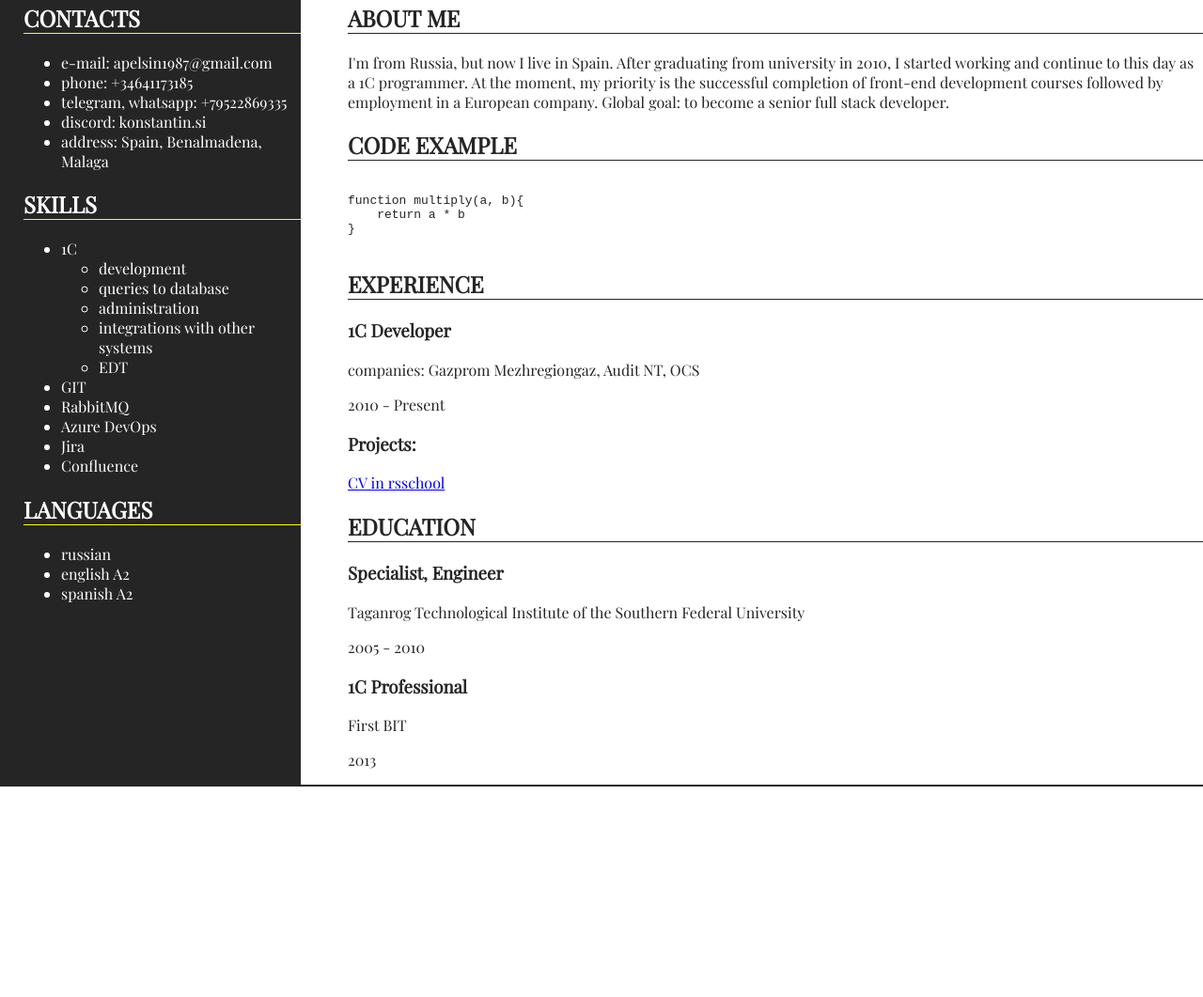
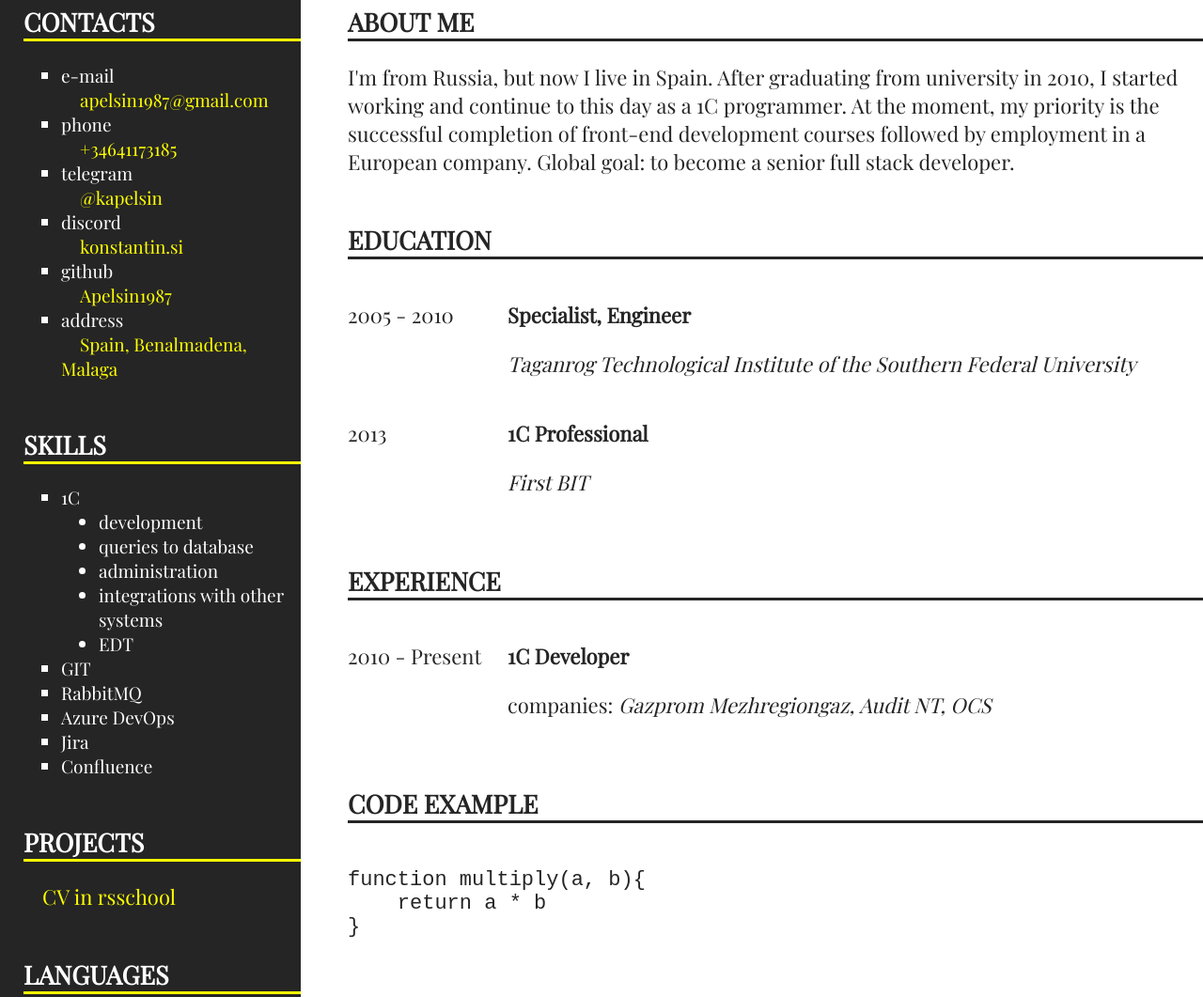
Before and after one commit to Apelsin1987/rsschool-cv, a plain HTML site: page index.html in a window 1280 px wide. Shown: the part 514-1575 px from the top of the page at 94% size. Before the commit the page ends 1351 px from the top, so only its background shows below. Drawn offline with nearby package versions, Linux system fonts and the light colour scheme.

Commit message:
feat: many design changes

```diff
--- a/index.html
+++ b/index.html
@@ -16,10 +16,11 @@
                 <ul class="nav-list">
                   <li class="nav-item"><a href="#contacts" class="nav-link">CONTACTS</a></li>
                   <li class="nav-item"><a href="#aboutme" class="nav-link">ABOUT ME</a></li>
+                  <li class="nav-item"><a href="#education" class="nav-link">EDUCATION</a></li>
                   <li class="nav-item"><a href="#skills" class="nav-link">SKILLS</a></li>
+                  <li class="nav-item"><a href="#experience" class="nav-link">EXPERIENCE</a></li>
                   <li class="nav-item"><a href="#code" class="nav-link">CODE EXAMPLE</a></li>
-                  <li class="nav-item"><a href="#experience" class="nav-link">EXPERIENCE</a></li>
-                  <li class="nav-item"><a href="#education" class="nav-link">EDUCATION</a></li>
+                  <li class="nav-item"><a href="#projects" class="nav-link">PROJECTS</a></li>
                   <li class="nav-item"><a href="#languages" class="nav-link">LANGUAGES</a></li>
                 </ul>
               </nav>
@@ -44,19 +45,20 @@
                 <section class="section-left">
                     <section class="section" id="contacts">
                         <h2 class="section-left-title">CONTACTS</h2>
-                        <ul>
-                            <li><span class="span-bold">e-mail:</span> apelsin1987@gmail.com</li>
-                            <li><span class="span-bold">phone:</span> +34641173185</li>
-                            <li><span class="span-bold">telegram, whatsapp:</span> +79522869335</li>
-                            <li><span class="span-bold">discord:</span> konstantin.si</li>
-                            <li><span class="span-bold">address:</span> Spain, Benalmadena, Malaga</li>
+                        <ul class="section-list">
+                            <li>e-mail<br><a href="mailto:apelsin1987@gmail.com" title="e-mail" target="_blank">apelsin1987@gmail.com</a></li>
+                            <li>phone<br><a href="tel:+34641173185" title="phone" target="_blank">+34641173185</a></li>
+                            <li>telegram<br><a href="https://t.me/kapelsin" title="telegram" target="_blank">@kapelsin</a></li>
+                            <li>discord<br><a href="https://discordapp.com/users/1152934307418099853/" title="discord" target="_blank">konstantin.si</a></li>
+                            <li>github<br><a href="https://github.com/Apelsin1987" title="github" target="_blank">Apelsin1987</a></li>
+                            <li>address<br><a href="https://www.google.com/maps/place/benalmadena" title="address" target="_blank">Spain, Benalmadena, Malaga</a></li>
                         </ul>
                     </section>
                     <section class="section" id="skills">
                         <h2 class="section-left-title">SKILLS</h2>
-                        <ul>
+                        <ul class="section-list">
                             <li>1C</li>
-                                <ul>
+                                <ul class="section-sublist">
                                     <li>development</li>
                                     <li>queries to database</li>
                                     <li>administration</li>
@@ -70,9 +72,13 @@
                             <li>Confluence</li>
                         </ul>
                     </section>
+                    <section class="section" id="projects">
+                        <h2 class="section-left-title">PROJECTS</h2>
+                        <p><a href="https://github.com/Apelsin1987/rsschool-cv" title="CV" target="_blank">CV in rsschool</a></p>
+                    </section>
                     <section class="section" id="languages">
                         <h2 class="section-left-title">LANGUAGES</h2>
-                        <ul>
+                        <ul class="section-list">
                             <li>russian</li>
                             <li>english A2</li>
                             <li>spanish A2</li>
@@ -84,30 +90,46 @@
                         <h2 class="section-right-title">ABOUT ME</h2>
                         <p>I'm from Russia, but now I live in Spain. After graduating from university in 2010, I started working and continue to this day as a 1C programmer. At the moment, my priority is the successful completion of front-end development courses followed by employment in a European company. Global goal: to become a senior full stack developer.</p>
                     </section>
+                    <section class="section" id="education">
+                        <h2 class="section-right-title">EDUCATION</h2>
+                        <section class="sections">
+                            <div class="section-years">
+                                <p>2005 - 2010</p>
+                            </div>
+                            <div class="section-info">
+                                <h3 class="section-subtitle">Specialist, Engineer</h3>
+                                <p><span class="span-italic">Taganrog Technological Institute of the Southern Federal University</span></p>
+                            </div>
+                        </section>
+                        <section class="sections">
+                            <div class="section-years">
+                                <p>2013</p>
+                            </div>
+                            <div class="section-info">
+                                <h3 class="section-subtitle">1C Professional</h3>
+                                <p><span class="span-italic">First BIT</span></p>
+                            </div>
+                        </section>
+                    </section>
+                    <section class="section" id="experience">
+                        <h2 class="section-right-title">EXPERIENCE</h2>
+                        <section class="sections">
+                            <div class="section-years">
+                                <p>2010 - Present</p>
+                            </div>
+                            <div class="section-info">
+                                <h3 class="section-subtitle">1C Developer</h3>
+                                <p>companies: <span class="span-italic">Gazprom Mezhregiongaz, Audit NT, OCS</span></p>
+                            </div>
+                        </section>
+                    </section>
                     <section class="section" id="code">
                         <h2 class="section-right-title">CODE EXAMPLE</h2>
-                        <pre><code>
+                        <pre><code><p>
 function multiply(a, b){
     return a * b
 }
-                        </code></pre>
-                    </section>
-                    <section class="section" id="experience">
-                        <h2 class="section-right-title">EXPERIENCE</h2>
-                        <h3 class="section-title-h3">1C Developer</h3>
-                        <p>companies: <span class="span-italic">Gazprom Mezhregiongaz, Audit NT, OCS</span></p>
-                        <p>2010 - Present</p>
-                        <h3 class="section-title-h3"><span class="span-italic">Projects:</span></h3>
-                        <a href="https://github.com/Apelsin1987/rsschool-cv">CV in rsschool</a>
-                    </section>
-                    <section class="section" id="education">
-                        <h2 class="section-right-title">EDUCATION</h2>
-                        <h3 class="section-title-h3">Specialist, Engineer</h3>
-                        <p><span class="span-bold">Taganrog Technological Institute of the Southern Federal University</span></p>
-                        <p>2005 - 2010</p>
-                        <h3 class="section-title-h3">1C Professional</h3>
-                        <p><span class="span-bold">First BIT</span></p>
-                        <p>2013</p>
+                        </p></code></pre>
                     </section>
                 </section>
             </section>
--- a/style.css
+++ b/style.css
@@ -52,7 +52,7 @@ body {
 
     text-decoration-line: none;
     color: #ffff00;
-    font-size: 17px;
+    font-size: 19px;
     white-space: nowrap; /* Не переносить текст на другую строку */
 
     transition: 1s; /* Скорость изменения при наведении */
@@ -77,7 +77,7 @@ body {
 
 .profile-left {
     background-color: #252525;
-    min-width: 240px;
+    min-width: 300px;
     width: 25%;
     height: 100%;
     text-align: center;
@@ -104,18 +104,19 @@ body {
     background-color: #ffff00;
     text-transform: uppercase;
     margin-left: 50px;
+    color: #252525;
 }
 
 .title {
     letter-spacing: 10px;
-    font-size: 30px;
+    font-size: 40px;
     font-weight: 900;
 }
 
 .subtitle {
     letter-spacing: 4px;
-    font-size: 15px;
-    font-weight: 00;
+    font-size: 25px;
+    font-weight: 500;
 }
 
 .title-line {
@@ -126,8 +127,12 @@ body {
     display: flex;
 }
 
+.section {
+    margin-bottom: 50px;
+}
+
 .section-left {
-    min-width: 240px;
+    min-width: 300px;
     width: 25%;
     padding-left: 25px;
     background-color: #252525;
@@ -135,7 +140,8 @@ body {
 }
 
 .section-left-title {
-    border-bottom: 1px solid #ffff00;
+    border-bottom: 3px solid #ffff00;
+    font-size: 27px;
 }
 
 .section-right {
@@ -144,5 +150,45 @@ body {
 }
 
 .section-right-title {
-    border-bottom: 1px solid #252525;
+    border-bottom: 3px solid #252525;
+    font-size: 27px;
 }
+
+.section-list {
+    list-style-type: square;
+    font-size: 19px;
+}
+
+.section-sublist {
+    list-style-type: disc;
+}
+
+.section-subtitle {
+    font-size: 22px;
+}
+
+.section-years {
+    min-width: 170px;
+}
+
+p {
+    font-size: 22px;
+}
+
+a {
+    text-decoration-line: none;
+    color: #ffff00;
+
+    margin-left: 20px;
+    transition: 1s; /* Скорость изменения при наведении */
+}
+
+a:hover /* Стиль при наведении на ссылку */
+{
+    color: #00ff00;
+    text-decoration-line: underline;
+}
+
+.span-italic {
+    font-style: italic;
+}
```
